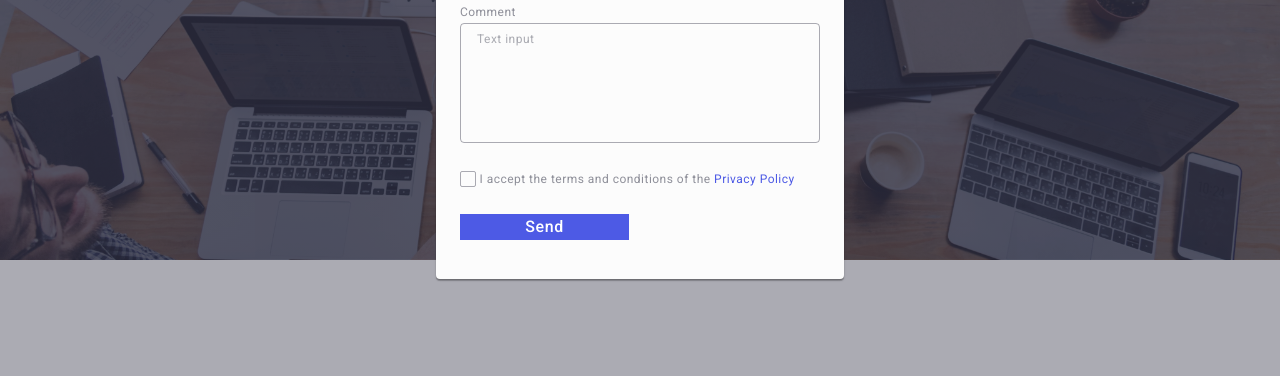
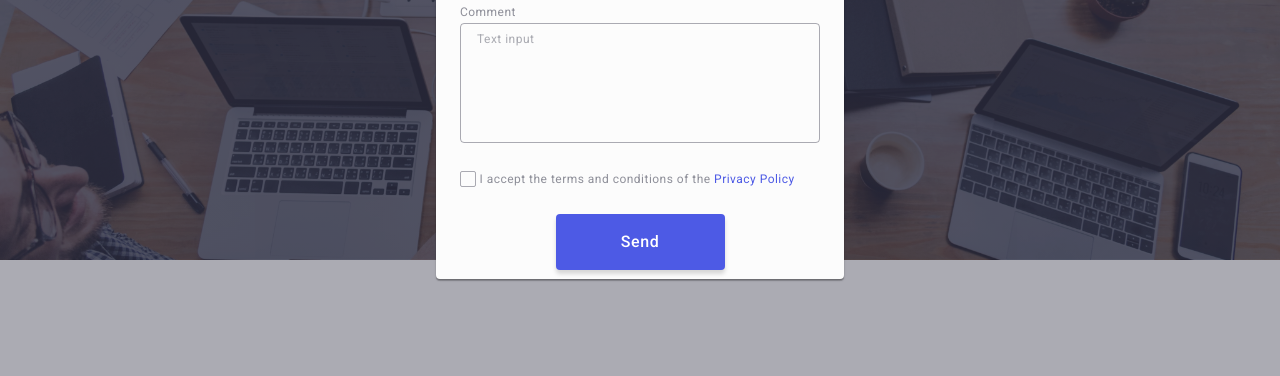
Before and after one commit to Rectirry/goit-markup-hw-05, a plain HTML site: page index.html in a window 1280 px wide. Shown: the part 413-789 px from the top of the page. Drawn offline with nearby package versions, Linux system fonts and the light colour scheme.

Commit message:
Update styles.css

```diff
--- a/css/styles.css
+++ b/css/styles.css
@@ -773,14 +773,27 @@ color: #4d5ae5;
 }
 
 .button-send {
+  display: block;
 min-width: 169px;
 height: 56px;
 font-weight: 500;
 line-height: 1.5;
+font-size: 16px;
 letter-spacing: 0.04em;
 color: #ffffff;
 cursor: pointer;
 background-color: #4D5AE5;
 border: none;
 transition: background-color 250ms cubic-bezier(0.4, 0, 0.2, 1);
+gap: 10px;
+border-radius: 4px;
+box-shadow: 0 4px 4px 0 rgba(0, 0, 0, 0.15);
+margin: 0 auto;
+padding: 16px 32px;
+text-align: center;
 }
+
+.button-send:hover,
+.button-send:focus {
+  background-color: #404bbf;
+}
```
